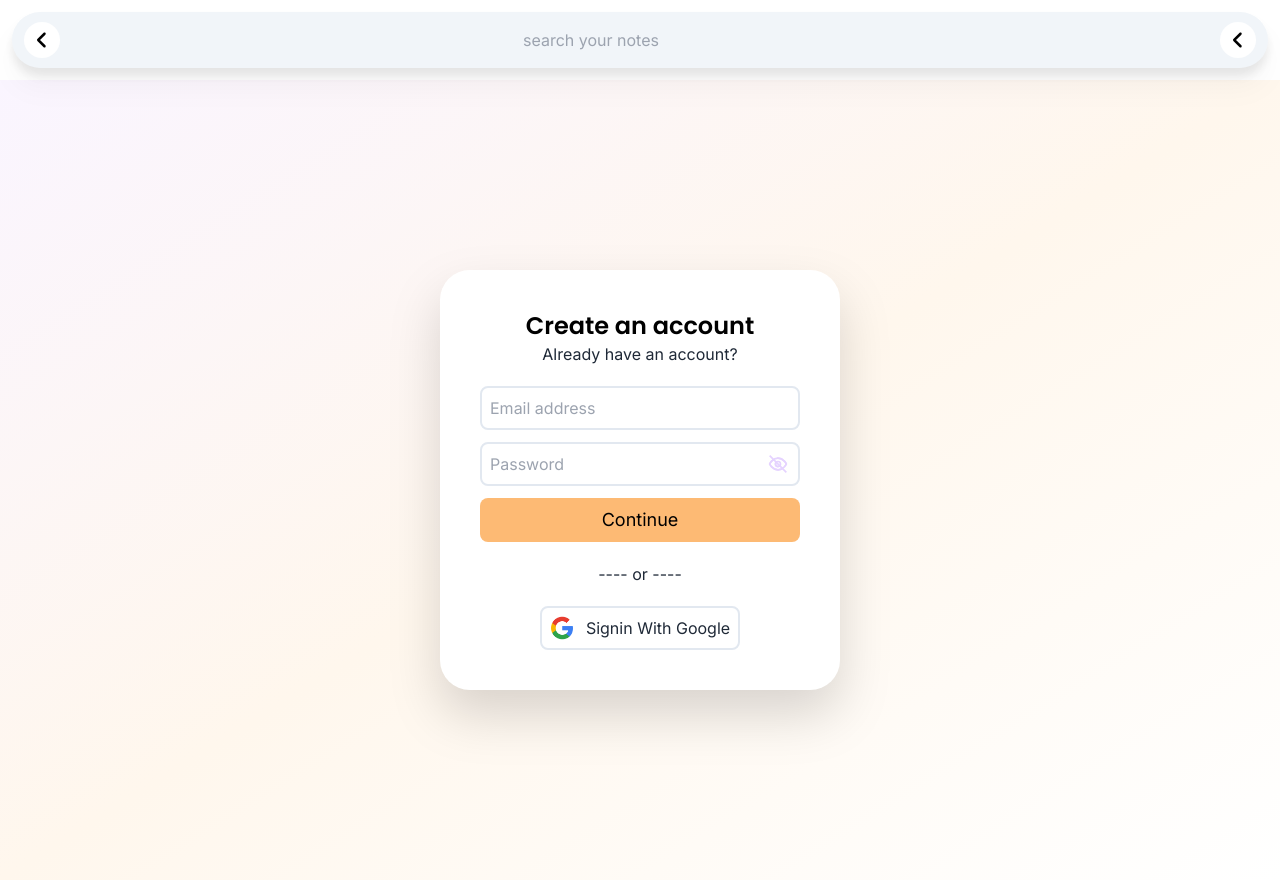
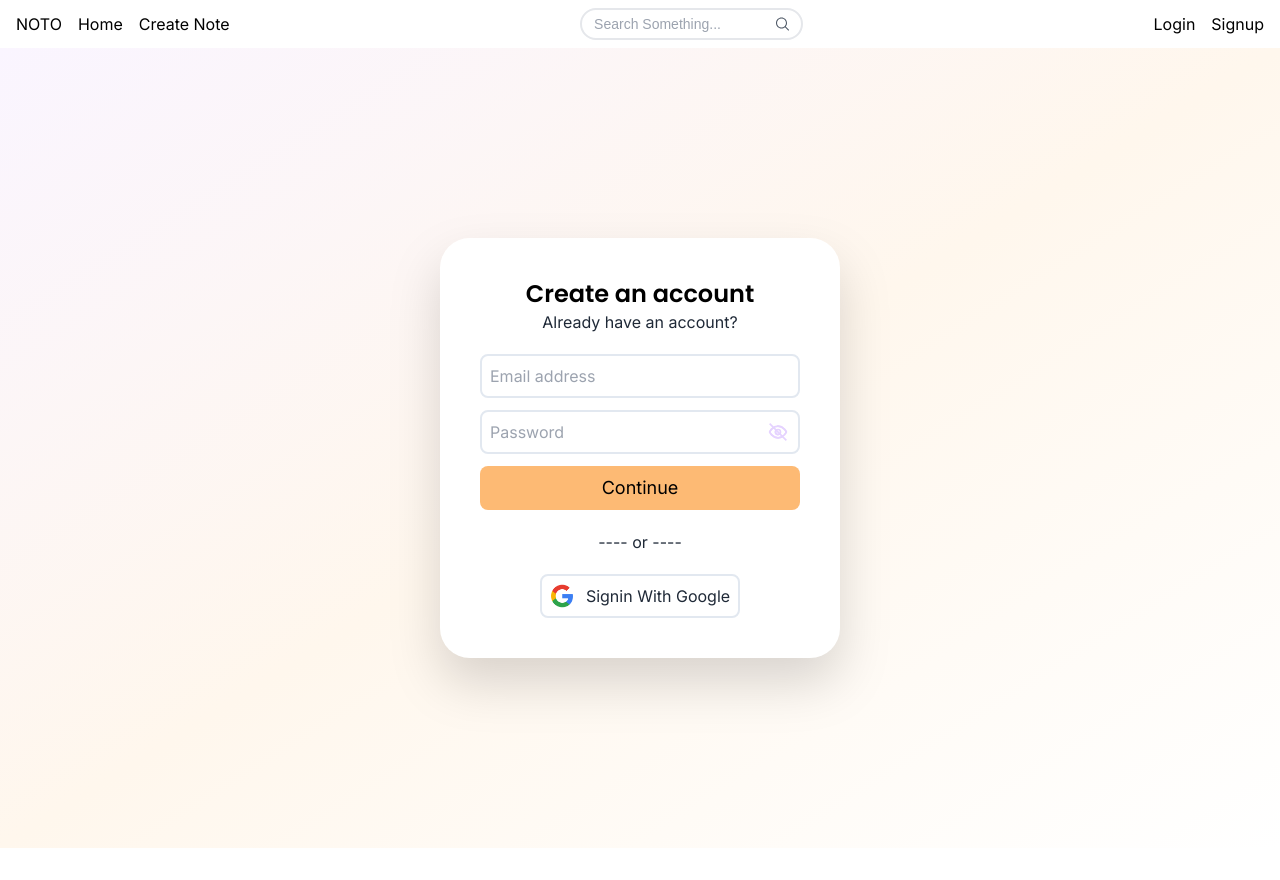
Before and after one commit to gauravsharmatheofficial/Noto, a React (Vite) app: page /signup in a window 1280 px wide. After the commit the page ends 848 px from the top, so only its background shows below. Built offline with nearby package versions, Linux system fonts and the light colour scheme; no server answers; the database is empty.

Commit message:
updated ui and functionality

```diff
--- a/src/App.jsx
+++ b/src/App.jsx
@@ -5,7 +5,13 @@ import Home from "./pages/Home";
 import Login from "./pages/Login";
 import Signup from "./pages/Signup";
 import CreateNote from "./pages/CreateNote";
-import { Route, BrowserRouter, Routes } from "react-router-dom";
+import {
+  Route,
+  BrowserRouter,
+  Routes,
+  createBrowserRouter,
+  RouterProvider,
+} from "react-router-dom";
 import SingleNote from "./pages/SingleNote";
 import Navbar from "./components/Navbar";
 
@@ -13,26 +19,58 @@ import Navbar from "./components/Navbar";
 function App() {
   const [islogin, setIsLogin] = useState(true);
 
+  const router = createBrowserRouter([
+    {
+      path: "/",
+      element: (
+        <>
+          <Navbar /> <Home />
+        </>
+      ),
+    },
+    {
+      path: "/signup",
+      element: (
+        <>
+          <Navbar />
+          <Signup />
+        </>
+      ),
+    },
+    {
+      path: "/create-note",
+      element: (
+        <>
+          {" "}
+          <Navbar />
+          <CreateNote />
+        </>
+      ),
+    },
+    {
+      path: "/login",
+      element: (
+        <>
+          {" "}
+          <Navbar />
+          <Login />
+        </>
+      ),
+    },
+    {
+      path: "/note/:id",
+      element: (
+        <>
+          {" "}
+          <Navbar />
+          <SingleNote />
+        </>
+      ),
+    },
+  ]);
   return (
     <>
-      {/* <authContext.provider value={demo}> */}
-      {/* <SingleNote /> */}
-      {/* </authContext.provider> */}
-      {/* <Start /> */}
-      {/* <Signup /> */}
-      {/* <Login /> */}
-      {/* <Note /> */}
-      {/* <Home /> */}
-      <Navbar />
-      <BrowserRouter>
-        <Routes>
-          <Route path="/" element={<Home />} />
-          <Route path="/signup" element={<Signup />} />
-          <Route path="/create-note" element={<CreateNote />} />
-          <Route path="/signin" element={<Login />} />
-          <Route path="/single-note/:id" element={<SingleNote />} />
-        </Routes>
-      </BrowserRouter>
+      <RouterProvider router={router} />
     </>
   );
 }
--- a/src/assets/images/index.js
+++ b/src/assets/images/index.js
@@ -1,3 +1,3 @@
 import googleLogo from "./google-logo.png";
-
-export { googleLogo };
+import userDefaultImg from "./userDefaultImg.png";
+export { googleLogo, userDefaultImg };
--- a/src/components/Navbar.jsx
+++ b/src/components/Navbar.jsx
@@ -1,19 +1,55 @@
 import React from "react";
-import { FaAngleLeft } from "react-icons/fa6";
+import { NavLink } from "react-router-dom";
+import { useAuth } from "../context/AuthContext";
+// import { user } from "../assets/images/index";
 
 function Navbar() {
+  const { userLogin, logout, userName, userImg } = useAuth();
   return (
-    <nav className="p-3">
-      <div className="flex justify-between items-center bg-slate-100 h-14 rounded-full p-3 drop-shadow-xl">
-        <FaAngleLeft className="bg-white rounded-full p-2 size-9" />
-        <input
-          type="text"
-          className="bg-transparent focus:outline-none focus:ring-0"
-          placeholder="search your notes"
-        />
-        <FaAngleLeft className="bg-white rounded-full p-2 size-9" />
+    <>
+      <div className="flex gap-5 py-2 px-4 items-center justify-between">
+        <div className="flex gap-4">
+          NOTO
+          <NavLink to="/">Home</NavLink>
+          <NavLink to="/create-note">Create Note</NavLink>
+        </div>
+
+        <div className="flex px-3 py-1 rounded-full border-2 border-gray-200 overflow-hidden max-w-md mx-auto font-[sans-serif]">
+          <input
+            type="email"
+            placeholder="Search Something..."
+            className="w-full outline-none bg-transparent text-gray-600 text-sm"
+          />
+          <svg
+            xmlns="http://www.w3.org/2000/svg"
+            viewBox="0 0 192.904 192.904"
+            width="14px"
+            className="fill-gray-600"
+          >
+            <path d="m190.707 180.101-47.078-47.077c11.702-14.072 18.752-32.142 18.752-51.831C162.381 36.423 125.959 0 81.191 0 36.422 0 0 36.423 0 81.193c0 44.767 36.422 81.187 81.191 81.187 19.688 0 37.759-7.049 51.831-18.751l47.079 47.078a7.474 7.474 0 0 0 5.303 2.197 7.498 7.498 0 0 0 5.303-12.803zM15 81.193C15 44.694 44.693 15 81.191 15c36.497 0 66.189 29.694 66.189 66.193 0 36.496-29.692 66.187-66.189 66.187C44.693 147.38 15 117.689 15 81.193z"></path>
+          </svg>
+        </div>
+
+        <div className="flex gap-4 items-center">
+          <div
+            className={`flex gap-4 items-center ${userLogin ? "hidden" : ""}`}
+          >
+            <NavLink to="/login">Login</NavLink>
+            <NavLink to="/signup">Signup</NavLink>
+          </div>
+          <div
+            className={`"flex gap-4 items-center" ${userLogin ? "" : "hidden"} `}
+            onClick={logout}
+          >
+            Logout
+          </div>
+
+          <div className={`${userLogin ? "" : "hidden"}`}>
+            <img className="w-6" src={userImg} alt="User Profile" />
+          </div>
+        </div>
       </div>
-    </nav>
+    </>
   );
 }
 
--- a/src/context/AuthContext.jsx
+++ b/src/context/AuthContext.jsx
@@ -3,20 +3,24 @@ import React, { createContext, useContext, useState, useEffect } from "react";
 // Firebase
 import {
   createUserWithEmailAndPassword,
+  onAuthStateChanged,
   sendPasswordResetEmail,
   signInWithEmailAndPassword,
   signInWithPopup,
   signOut,
 } from "firebase/auth";
 import { auth, googleProvider } from "../config/firebaseInit";
+import { userDefaultImg } from "../assets/images/index";
 
 // 1st create context
 const AuthContext = createContext();
 
 export const AuthProvider = (props) => {
   const [loading, SetLoading] = useState(false);
+  const [userName, setUserName] = useState("");
+  const [userImg, setUserImg] = useState("");
 
-  const [user, setUser] = useState();
+  const [userLogin, setUserLogin] = useState(false);
 
   // Register With Email And Password
   const signupWithEmailAndPassword = async (email, password) => {
@@ -37,8 +41,27 @@ export const AuthProvider = (props) => {
   };
 
   const logout = () => {
-    return signOut(firebaseAuth);
+    signOut(auth)
+      .then(() => {
+        console.log("signout");
+        console.log(userLogin);
+      })
+      .catch((error) => {
+        console.log("error", error);
+      });
   };
+
+  const userIsLogedin = onAuthStateChanged(auth, (user) => {
+    if (user) {
+      setUserLogin(true);
+      setUserName(user.displayName);
+      setUserImg(user.photoURL || userDefaultImg);
+    } else {
+      setUserLogin(false);
+      setUserName("");
+      setUserImg("");
+    }
+  });
 
   return (
     <AuthContext.Provider
@@ -48,6 +71,9 @@ export const AuthProvider = (props) => {
         resetPassword,
         loginWithGoogle,
         logout,
+        userLogin,
+        userImg,
+        userName,
       }}
     >
       {!loading && props.children}
--- a/src/context/NotesContext.jsx
+++ b/src/context/NotesContext.jsx
@@ -18,7 +18,7 @@ const NoteProvider = (props) => {
         let noteData = [];
         querySnapshot.forEach((doc) => {
           // doc.data() is never undefined for query doc snapshots
-          // console.log(doc.data());
+          console.log(doc.data());
           noteData.push({ id: doc.id, ...doc.data() });
         });
 
```
Also changed, not shown: src/assets/images/userDefaultImg.png (added), src/pages/Login.jsx (line endings or trailing spaces), src/pages/SingleNote.jsx (line endings or trailing spaces).
